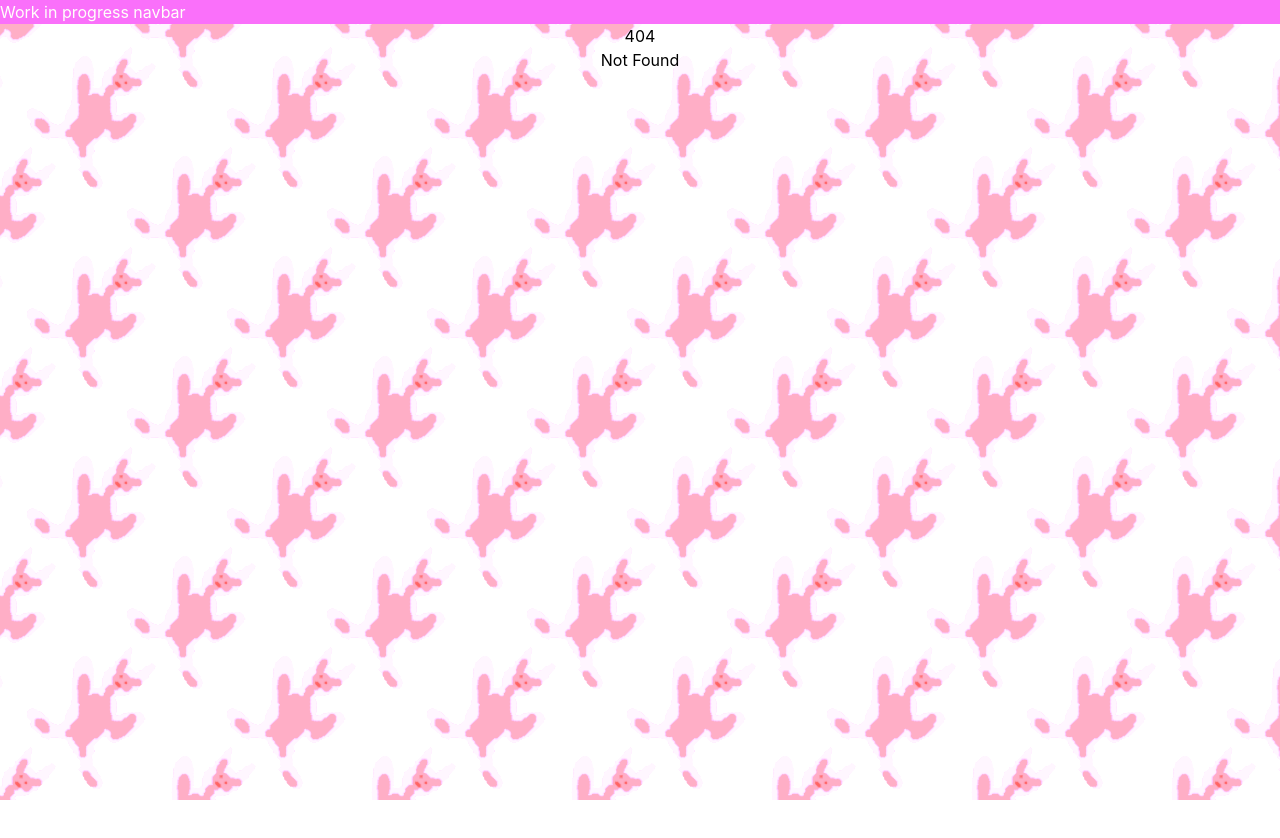
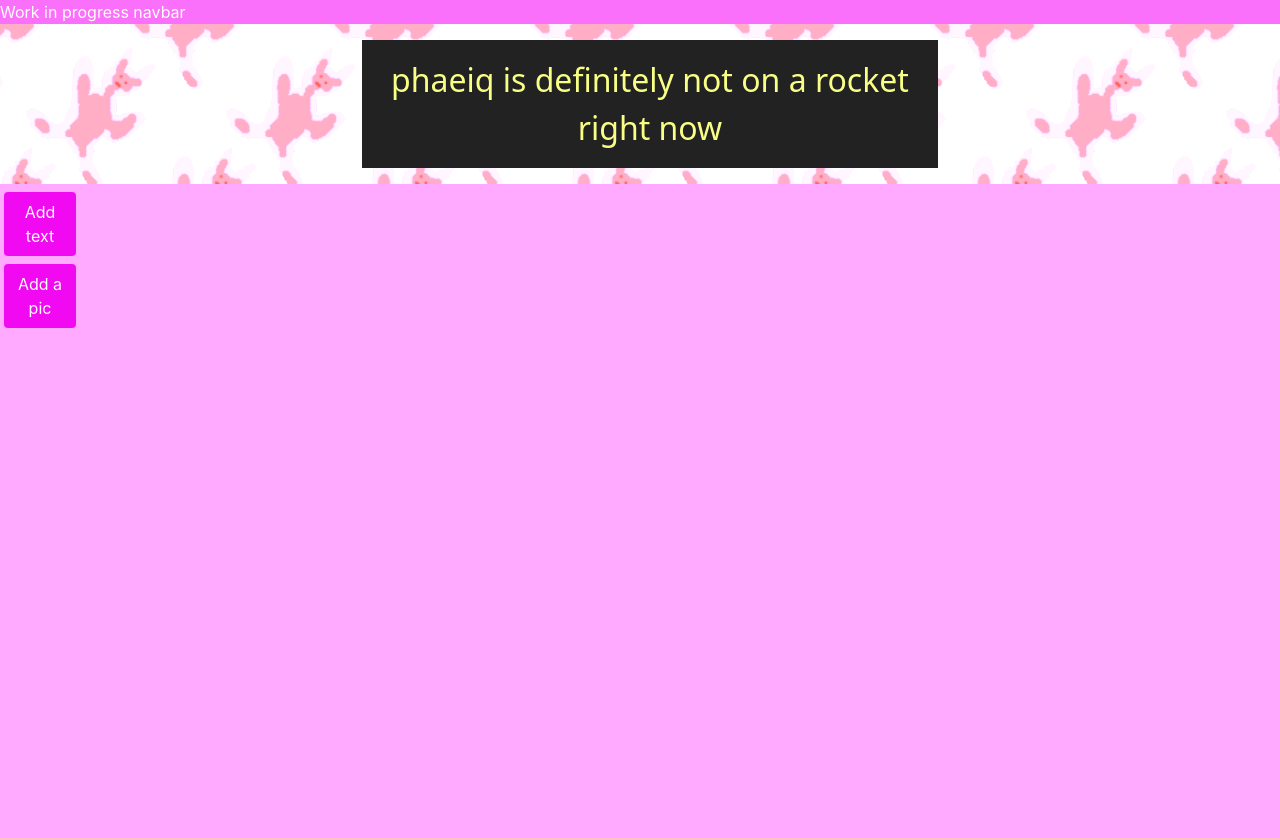
Before and after one commit to faiq57/blog-frontend, a SvelteKit app: page /write in a window 1280 px wide. Before the commit this address had no page. Shown: the top 838 px of the page. Before the commit the page ends 800 px from the top, so only its background shows below. Built offline with nearby package versions, Linux system fonts and the light colour scheme; a web font is replaced by a local one.

Commit message:
feat: Started working on the blog post writing page

```diff
--- /dev/null
+++ b/src/routes/write/+page.svelte
@@ -0,0 +1,16 @@
+<script lang="ts">
+    import MainBanner from "$lib/components/MainBanner.svelte";
+    import SidebarButton from "./SidebarButton.svelte";
+</script>
+
+<MainBanner />
+<div class="flex items-start h-full w-full border-t-4 border-t-[#ffaaff] bg-[#ffaaff] text-[#9f0f33]">
+    <div class="flex flex-col bg-[#ffaaff] h-full min-h-dvh w-20">
+        <SidebarButton>
+            Add text
+        </SidebarButton>
+        <SidebarButton>
+            Add a pic
+        </SidebarButton>
+    </div>
+</div>
--- /dev/null
+++ b/src/routes/write/SidebarButton.svelte
@@ -0,0 +1,7 @@
+<script lang="ts">
+    let { onclick, children } = $props()
+</script>
+
+<button {onclick} class="bg-[#f109f1] m-1 p-2 rounded-sm text-white">
+    {@render children()}
+</button>
```
